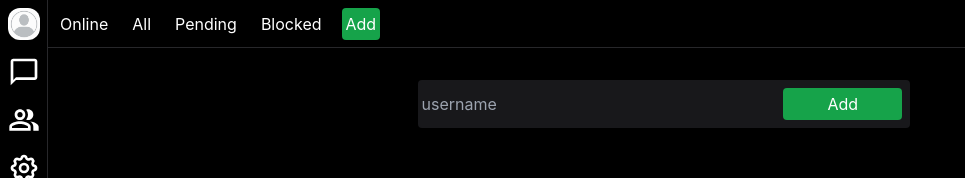
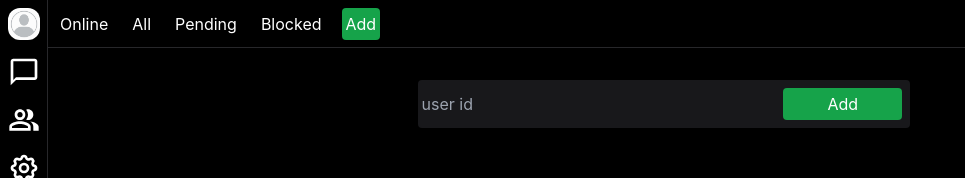
Before and after one commit to DarkHorse0311/Telefonica, a React (Vite) app in the folder web/: page /relationships in a window 1280 px wide. Both pictures are taken after a click on the button "Add". Shown: the top 178 px of the page, without its empty margins (0-965 px from the left). Built offline with nearby package versions, Linux system fonts and the light colour scheme; no server answers.

Commit message:
fixed: relationship input placeholder to user id

```diff
--- a/web/src/pages/relationships.tsx
+++ b/web/src/pages/relationships.tsx
@@ -64,7 +64,7 @@ function Relationships() {
 			<div className='flex flex-col overflow-y-scroll h-full w-full items-center'>
 				{TopBarSelected === 4 &&
 					<div className='w-11/12 md:w-2/5 flex flex-col md:flex-row items-center mt-8 bg-zinc-900 rounded p-1'>
-						<input className='h-8 w-full md:w-3/4 bg-zinc-900 outline-none' type='text' placeholder='username' ref={FriendUsername} />
+						<input className='h-8 w-full md:w-3/4 bg-zinc-900 outline-none' type='text' placeholder='user id' ref={FriendUsername} />
 						<button className='h-8 w-full md:w-1/4 bg-green-600 rounded m-1' onClick={SendFriendRequest}>Add</button>
 					</div>
 				}
```
